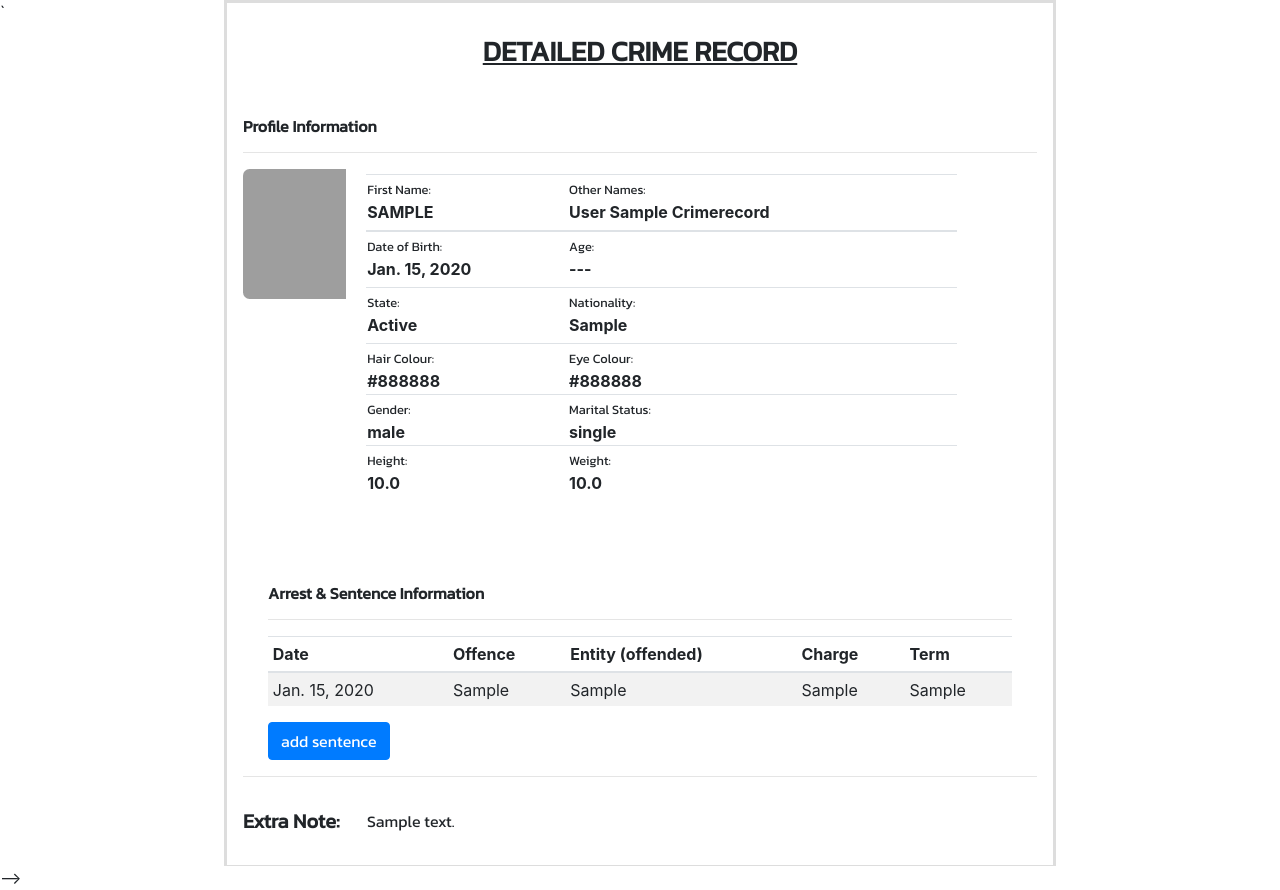
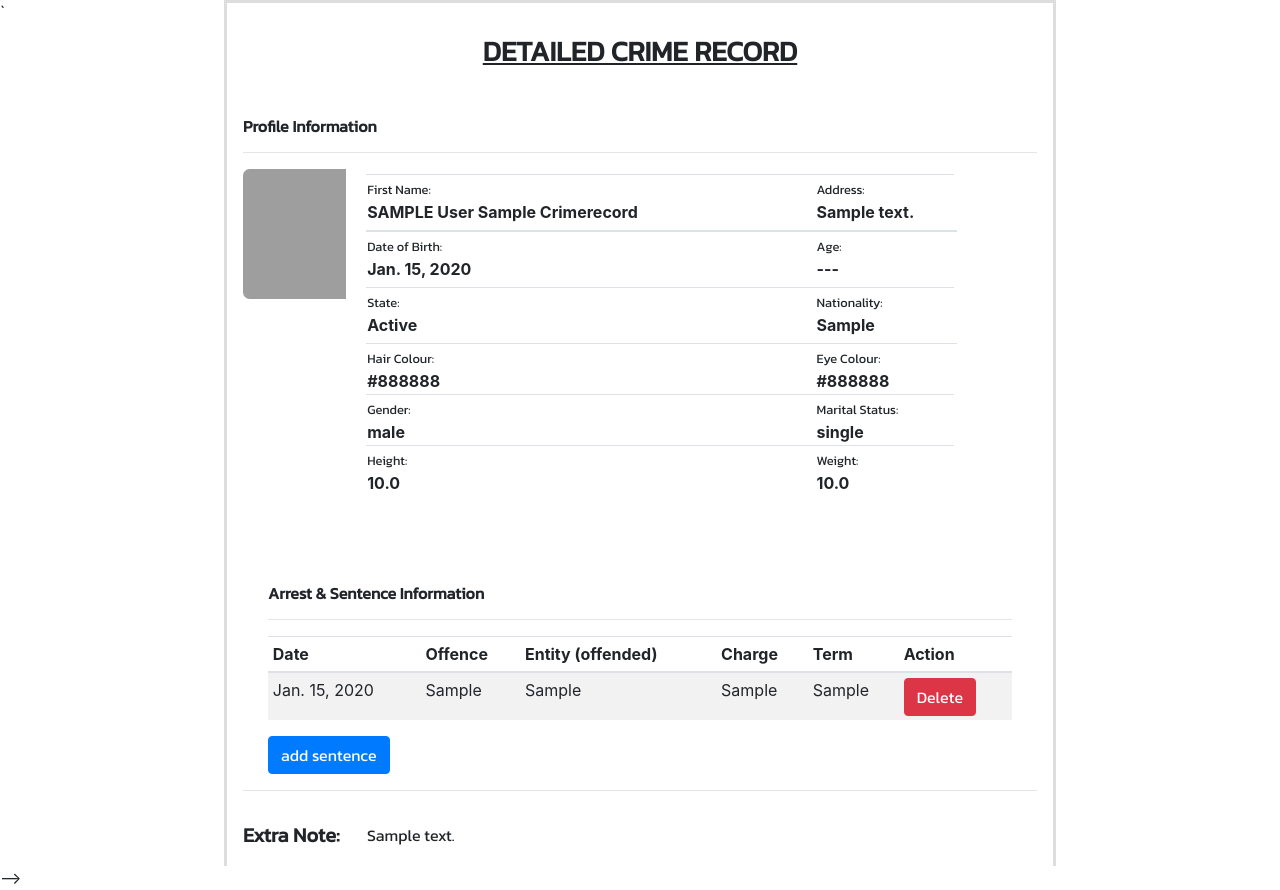
Before and after one commit to Imuhammed24/crimeSystem, a Django app: page /crimes/1/ in a window 1280 px wide. Shown: the part 96-986 px from the top of the page. Run offline with Django 3.2, Linux system fonts and the light colour scheme; a user stored in the database is signed in; tables that the repository leaves empty hold one stand-in row (values such as "Sample post"); some libraries are stand-ins or nearby versions; grey boxes are pictures that could not be loaded.

Commit message:
Added address to template

```diff
--- a/crime_records/templates/crime_records/record/detail.html
+++ b/crime_records/templates/crime_records/record/detail.html
@@ -42,36 +42,39 @@
                     <table id="user-profile-table" class="table">
                       <tbody>
                         <tr>
-                          <td><span class="user-detail-span"> <small class="d-inline">First Name: </small> <strong class="table-title-space">{{record.first_name.upper}}</strong></span></td>
-                          <td><span class="user-detail-span"> <small class="d-inline">Other Names: </small> <strong class="table-title-space">{{record.last_name.title}} {{record.middle_name.title}}</strong></span></td>
-                          <td><span></span></td>
+                          <td><span class="user-detail-span"> <small class="d-inline">First Name: </small> <strong class="table-title-space">{{record.first_name.upper}} {{record.last_name.title}} {{record.middle_name.title}}</strong></span></td>
+                          <td><span class="mr-5"></span></td>
+                          <td><span class="user-detail-span"> <small class="d-inline">Address: </small> <strong class="table-title-space">{{record.address}}</strong></span></td>
+
                         </tr>
                       </tbody>
                       <tbody>
                         <tr>
                           <td><span class="user-detail-span"> <small class="d-inline">Date of Birth: </small> <strong class="table-title-space">{{record.date_of_birth}}</strong></span></td>
+                          <td></td>
                           <td><span class="user-detail-span"> <small class="d-inline">Age: </small> <strong class="table-title-space">---</strong></span></td>
-                          <td></td>
+
                         </tr>
                         <tr>
                           <td><span> <small class="user-detail-span d-inline">State: </small> <strong class="table-title-space">{{record.state_of_origin.title}}</strong></span></td>
+                          <td></td>
                           <td><span class="user-detail-span"> <small class="user-detail-span d-inline">Nationality: </small> <strong class="table-title-space">{{record.nationality.title}}</strong></span></td>
-                          <td></td>
                         </tr>
                         <tr>
                           <td><span><small class="user-detail-span d-inline">Hair Colour: </small> <strong class="table-title-space">{{record.hair_colour}}</strong></span></td>
+                          <td></td>
                           <td><span><small class="user-detail-span d-inline">Eye Colour: </small> <strong class="table-title-space">{{record.eye_colour}}</strong></span></td>
                           <td></td>
                         </tr>
                         <tr>
                           <td><span><small class="user-detail-span d-inline">Gender: </small> <strong class="table-title-space">{{record.sex}}</strong></span></td>
+                          <td></td>
                           <td><span><small class="user-detail-span d-inline">Marital Status: </small> <strong class="table-title-space">{{record.marital}}</strong></span></td>
-                          <td></td>
                         </tr>
                         <tr>
                           <td><span><small class="user-detail-span d-inline">Height: </small> <strong class="table-title-space">{{record.height}}</strong></span></td>
+                          <td class="mr-5"></td>
                           <td><span><small class="user-detail-span d-inline">Weight: </small> <strong class="table-title-space">{{record.weight}}</strong></span></td>
-                          <td></td>
                         </tr>
                       </tbody>
                     </table>
@@ -92,6 +95,9 @@
                           <th scope="col">Entity (offended)</th>
                           <th scope="col">Charge</th>
                           <th scope="col">Term</th>
+                            {% if request.user.is_staff %}
+                          <th scope="col">Action</th>
+                            {% endif %}
                         </tr>
                       </thead>
                       <tbody>
@@ -102,6 +108,9 @@
                           <td>{{ case.entity }}</td>
                           <td>{{ case.charge }}</td>
                           <td>{{ case.term }}</td>
+                            {% if request.user.is_staff %}
+                          <td><a onclick="if (! confirm('Do you want to delete this record?')) { return false; }" class="btn btn-danger" href="">Delete</a></td>
+                            {% endif %}
                             {% empty %}
                           <td colspan="5"><center>No record yet</center></td>
                         </tr>
```
